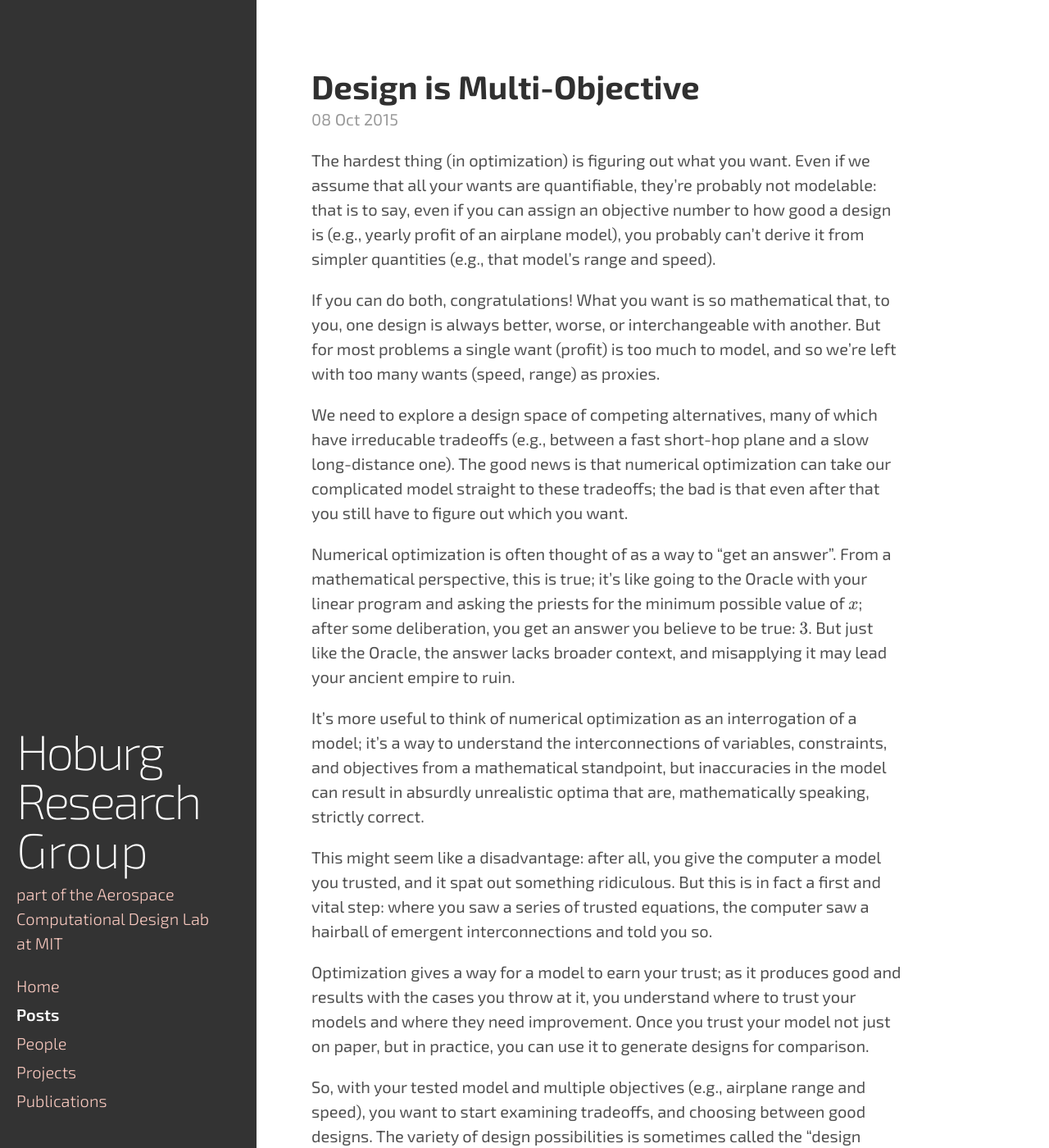
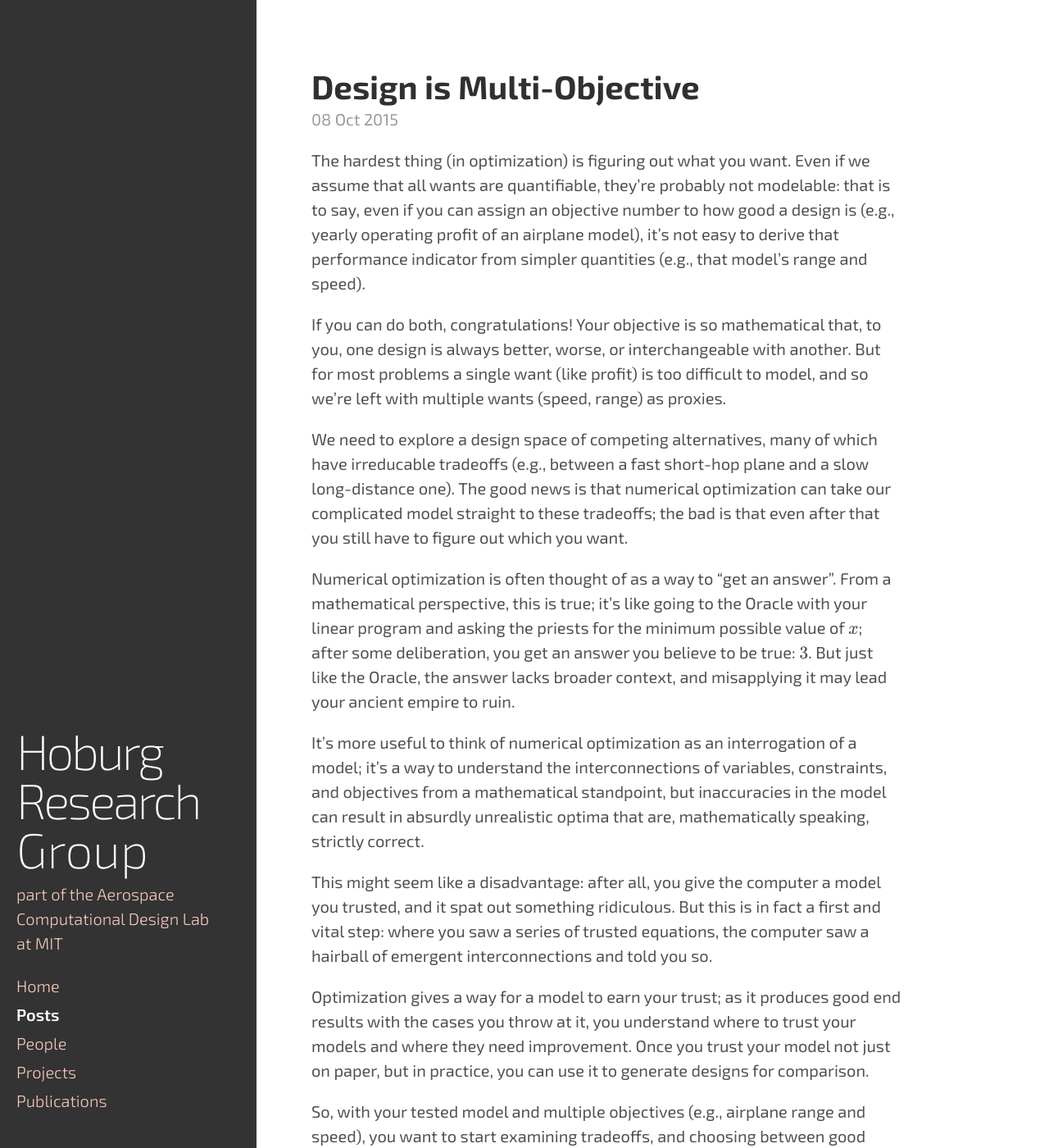
Before and after one commit to convexengineering/convexengineering.github.io, a Jekyll site: the page built from _posts/2015-10-08-design-is-multi-objective.md, in a window 1280 px wide and 1400 px high. Shown: the whole window at 82% size. Built offline with Jekyll 4.4.1, drawn with Linux system fonts in a browser that asks for light colours; Markdown is read by kramdown in place of the engine named in the settings; formulas are drawn with MathJax 3.

Commit message:
few tweaks / suggestions for multi-objective post

```diff
--- a/_posts/2015-10-08-design-is-multi-objective.md
+++ b/_posts/2015-10-08-design-is-multi-objective.md
@@ -4,20 +4,20 @@ title: Design is Multi-Objective
 ---
 
 The hardest thing (in optimization) is figuring out what you want.
-Even if we assume that all your wants are quantifiable, they’re probably not modelable: that is to say,
-even if you can assign an objective number to how good a design is (e.g., yearly profit of an airplane model),
-you probably can’t derive it from simpler quantities (e.g., that model’s range and speed).
+Even if we assume that all wants are quantifiable, they’re probably not modelable: that is to say,
+even if you can assign an objective number to how good a design is (e.g., yearly operating profit of an airplane model),
+it's not easy to derive that performance indicator from simpler quantities (e.g., that model’s range and speed).
 
 If you can do both, congratulations!
-What you want is so mathematical that, to you, one design is always better, worse, or interchangeable with another. But for most problems a single want (profit) is too much to model,
-and so we’re left with too many wants (speed, range) as proxies.
+Your objective is so mathematical that, to you, one design is always better, worse, or interchangeable with another. But for most problems a single want (like profit) is too difficult to model,
+and so we’re left with multiple wants (speed, range) as proxies.
 
 We need to explore a design space of competing alternatives, many of which have irreducable tradeoffs
 (e.g., between a fast short-hop plane and a slow long-distance one).
 The good news is that numerical optimization can take our complicated model straight to these tradeoffs;
 the bad is that even after that you still have to figure out which you want.
 
-Numerical optimization is often thought of as a way to “get an answer”.
+Numerical optimization is often thought of as a way to "get an answer".
 From a mathematical perspective, this is true;
 it’s like going to the Oracle with your linear program and asking the priests for the minimum possible value of $x$;
 after some deliberation, you get an answer you believe to be true: $3$.
@@ -29,27 +29,27 @@ but inaccuracies in the model can result in absurdly unrealistic optima that are
 
 This might seem like a disadvantage:
 after all, you give the computer a model you trusted, and it spat out something ridiculous.
-But this is in fact a first  and vital step:
+But this is in fact a first and vital step:
 where you saw a series of trusted equations, the computer saw a hairball of emergent interconnections and told you so.
 
 Optimization gives a way for a model to earn your trust;
-as it produces good and results with the cases you throw at it,
+as it produces good end results with the cases you throw at it,
 you understand where to trust your models and where they need improvement.
 Once you trust your model not just on paper, but in practice, you can use it to generate designs for comparison.
 
 So, with your tested model and multiple objectives (e.g., airplane range and speed), you want to start examining tradeoffs, and choosing between good designs.
-The variety of design possibilities is sometimes called the “design space”; but since you’ve decided to only care about certain variables (your objectives), what you want to see is each design plotted according to its merits, what I’ll call the “objective space”. [after Mueller]
+The variety of design possibilities is sometimes called the "design space"; but since you’ve decided to only care about certain variables (your objectives), what you want to see is each design plotted according to its merits, what I’ll call the "objective space". [after Mueller]
 
 And there’s really no need to look at designs that are worse in both objectives than another design:
 that is, if one design is slower and shorter-range than another, there would be no reason to choose it with your current objectives.
 This assumes that you always want more or less of each of your objectives
-(it’s practically part of the definition of an “objective”).
+(it’s practically part of the definition of an "objective").
 If you actually do prefer the "worse" design, this is a modeling error;
 either you have recognized a missing objective,
 or the second design is unrealistic and you need to further constrain your model,
 or it’s actually an unmodelable subjective, and should be broken down into multiple objectives.
 
-The subset of the objective space with only designs that are not strictly worse than another design is called the “Pareto frontier”,
+The subset of the objective space with only designs that are not strictly worse than another design is called the "Pareto frontier",
 and as the frontier of solutions possible under your model, it’s where the consideration of tradeoffs begins.
 By removing all these subpar designs, the Pareto frontier reduces the number of dimensions a designer has to consider from all variables to just those that are objectives.
 Objectives, by their nature, are not just fewer in number but also directly meaningful,
```
